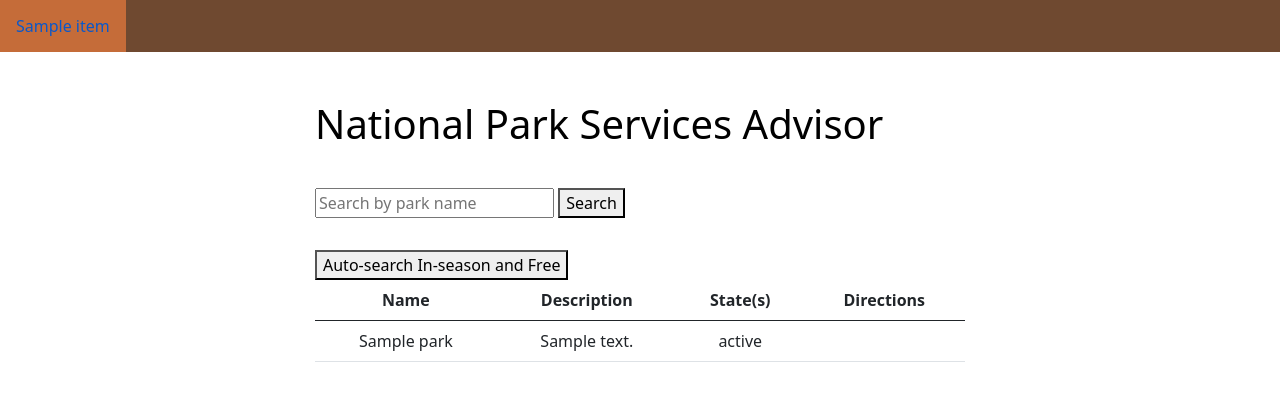
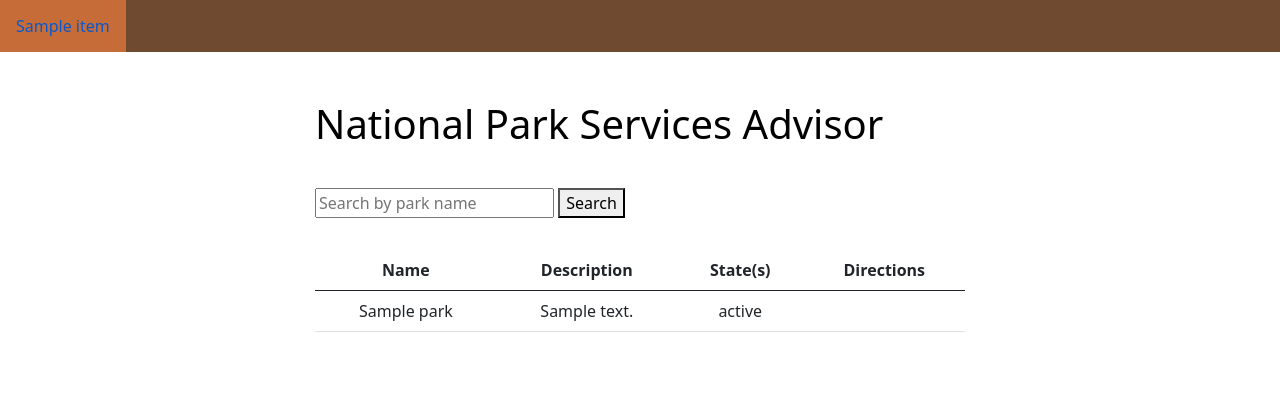
Before and after one commit to mvilsoet/NPS-Advisor, a Flask app: template npsadvisor/app/templates/index.html in a window 1280 px wide. Shown: the top 401 px of the page. Run offline with Flask 2, Linux system fonts and the light colour scheme; the template is opened without the code that fills it: most values are stand-ins (such as "Sample title", 1, 10 or a date in 2020); parts of the project's set-up code (start-up, migrations or seed data) failed here and were passed over.

Commit message:
removed a redundant button I forgot

```diff
--- a/npsadvisor/app/templates/index.html
+++ b/npsadvisor/app/templates/index.html
@@ -28,9 +28,6 @@
             <input type="text" placeholder="Search by park name" name="park">
             <button type="submit">Search</button>
         </form>
-        <div class="container search-button" method="post" action="">
-            <button type="button">Auto-search In-season and Free</button>
-        </div>
         <div class="container table-responsive">
             <!-- Table-->
             <table class="table">
```
